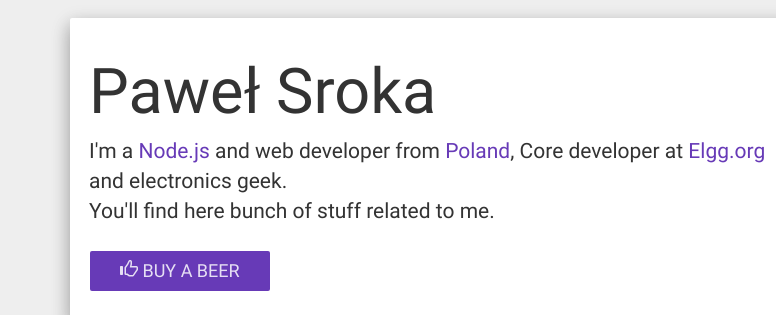
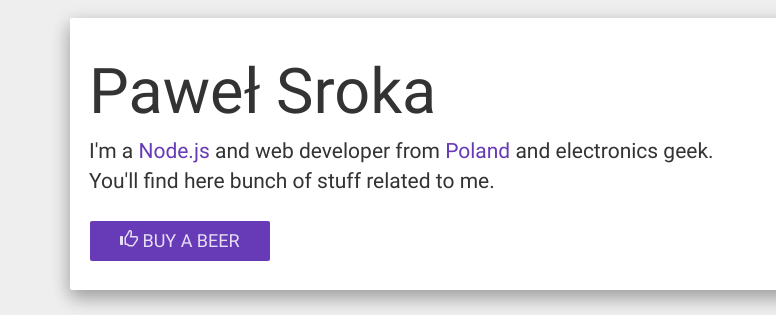
Before and after one commit to Srokap/srokap.github.io, a website: page index.html in a window 1280 px wide. Shown: the part 63-378 px from the top of the page, 0-776 px from the left. Drawn offline with Linux system fonts and the light colour scheme; grey boxes are pictures that could not be loaded.

Commit message:
Let's go less official.

```diff
--- a/index.html
+++ b/index.html
@@ -78,7 +78,7 @@
 
     <p>
       I'm a <a href="https://nodejs.org/">Node.js</a> and web developer from <a
-      href="http://en.wikipedia.org/wiki/Poland">Poland</a>, Core developer at <a href="http://elgg.org/">Elgg.org</a>
+      href="http://en.wikipedia.org/wiki/Poland">Poland</a>
       and electronics geek.<br>
       You'll find here bunch of stuff related to me.
     </p>
```
